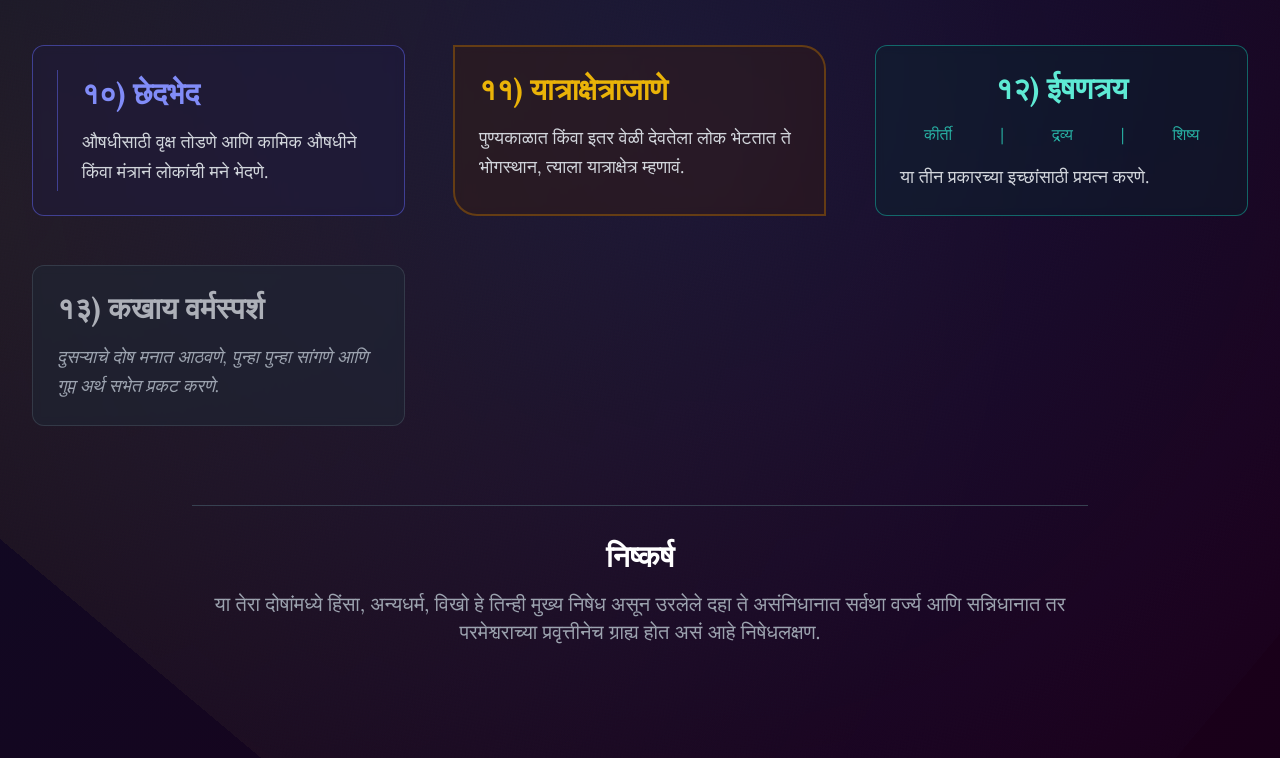
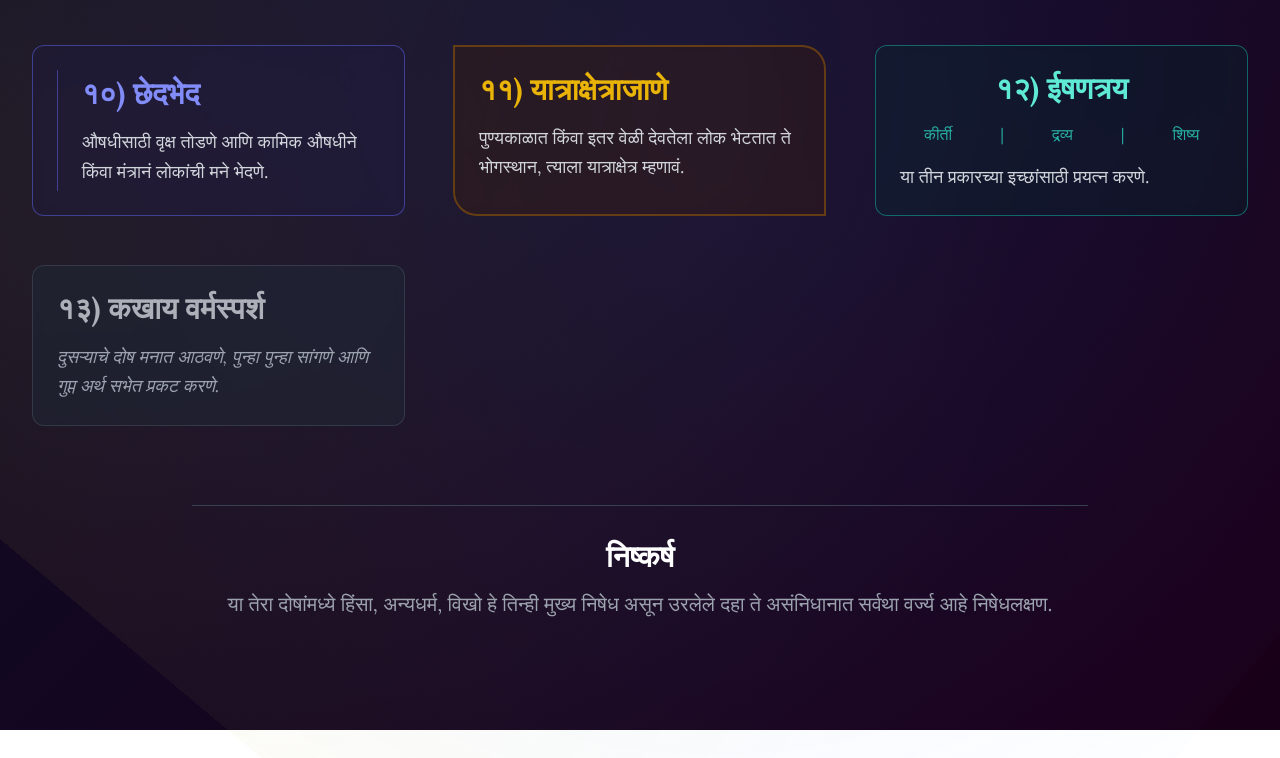
Before and after one commit to Rohanb2122/13-nishedh, a plain HTML site: page index.html in a window 1280 px wide. Shown: the part 995-1753 px from the top of the page. After the commit the page ends 1725 px from the top, so only its background shows below. Drawn offline with nearby package versions, Linux system fonts and the light colour scheme.

Commit message:
Update index.html

```diff
--- a/index.html
+++ b/index.html
@@ -221,7 +221,7 @@
              <div class="w-full h-px bg-gray-700 my-8"></div>
              <h3 class="text-2xl md:text-3xl text-white font-semibold mb-4">निष्कर्ष</h3>
              <p class="text-gray-400 text-lg md:text-xl leading-relaxed">
-                 या तेरा दोषांमध्ये हिंसा, अन्यधर्म, विखो हे तिन्ही मुख्य निषेध असून उरलेले दहा ते असंनिधानात सर्वथा वर्ज्य आणि सन्निधानात तर परमेश्वराच्या प्रवृत्तीनेच ग्राह्य होत असं आहे निषेधलक्षण.
+                 या तेरा दोषांमध्ये हिंसा, अन्यधर्म, विखो हे तिन्ही मुख्य निषेध असून उरलेले दहा ते असंनिधानात सर्वथा वर्ज्य आहे निषेधलक्षण.
              </p>
         </footer>
     </div>
```
